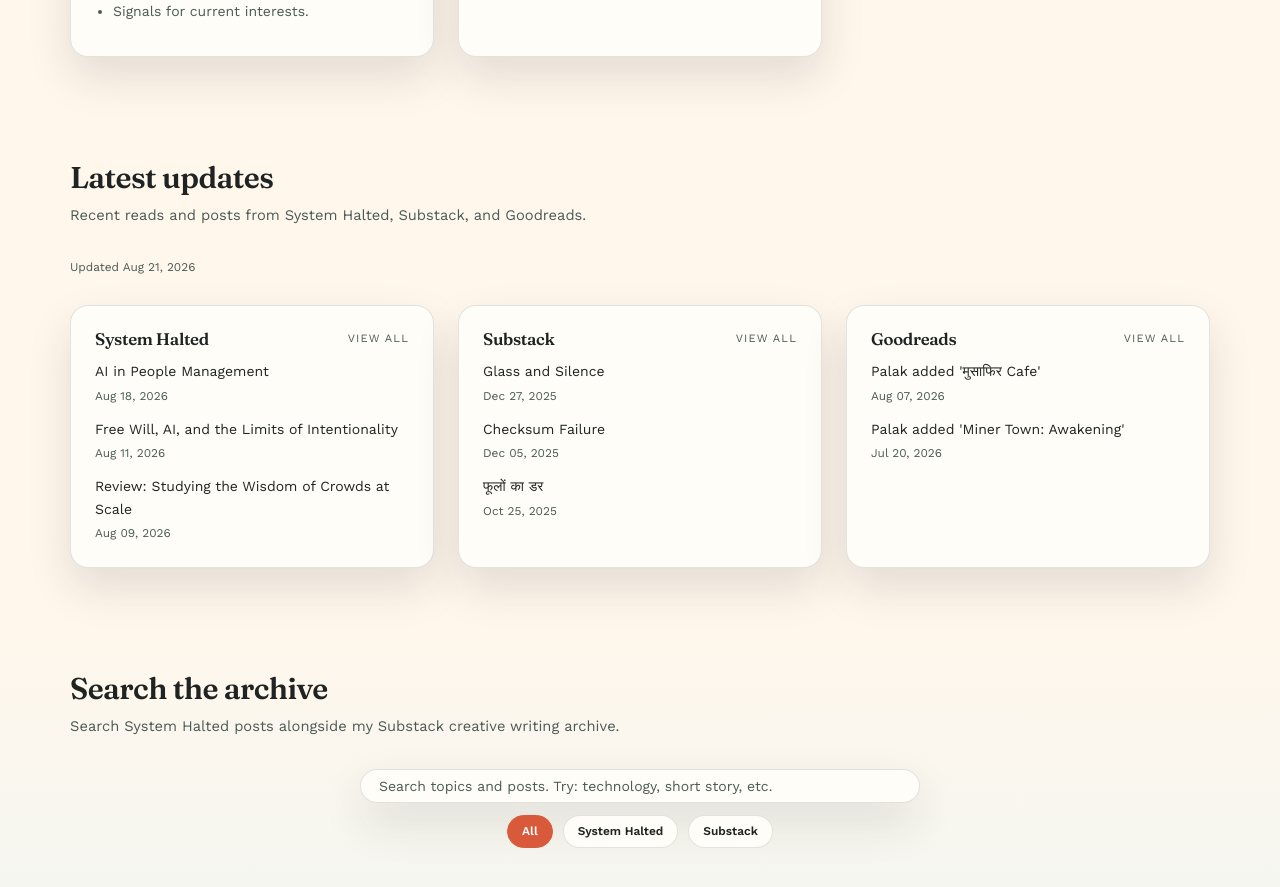
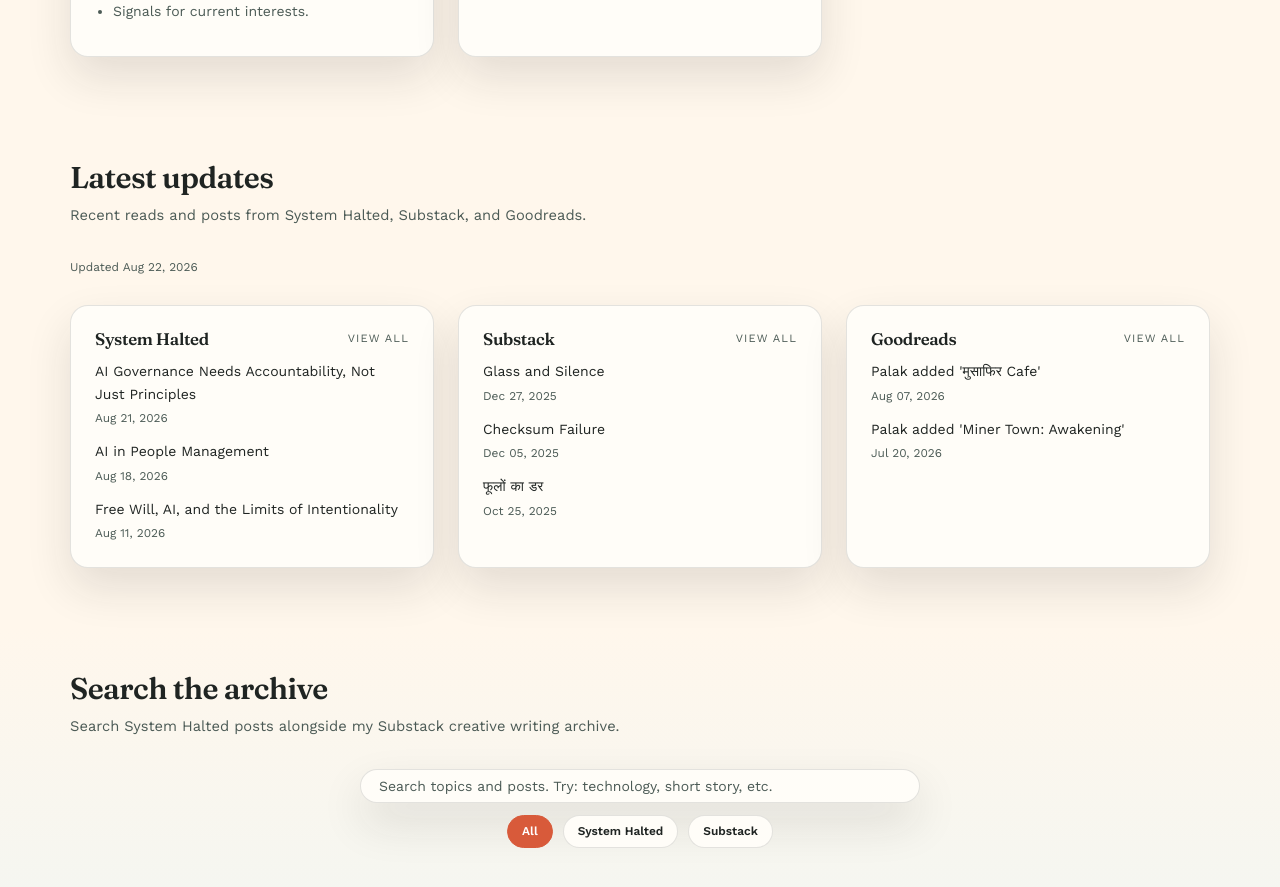
Before and after one commit to systemhalted/about-me, a Jekyll site: the page built from index.html, in a window 1280 px wide and 900 px high, scrolled down 2421 px. Shown: the top 887 px of the window. Built offline with Jekyll 4.4.1, drawn with Linux system fonts in a browser that asks for light colours; nearby versions of some CDN libraries.

Commit message:
refresh content feeds

```diff
--- a/_data/latest_sources.json
+++ b/_data/latest_sources.json
@@ -1,5 +1,5 @@
 {
-  "updated_at": "2026-08-21T03:16:30Z",
+  "updated_at": "2026-08-22T03:07:40Z",
   "sources": [
     {
       "id": "systemhalted",
@@ -7,6 +7,11 @@
       "url": "https://systemhalted.in",
       "feed_url": "https://systemhalted.in/feed.xml",
       "items": [
+        {
+          "title": "AI Governance Needs Accountability, Not Just Principles",
+          "url": "https://systemhalted.in/2026/08/21/ai-governance-needs-accountability-not-just-principles/",
+          "published": "2026-08-21T00:00:00Z"
+        },
         {
           "title": "AI in People Management",
           "url": "https://systemhalted.in/2026/08/18/ai-in-people-management/",
@@ -16,11 +21,6 @@
           "title": "Free Will, AI, and the Limits of Intentionality",
           "url": "https://systemhalted.in/2026/08/11/free-will-ai-and-the-limits-of-intentionality/",
           "published": "2026-08-11T00:00:00Z"
-        },
-        {
-          "title": "Review: Studying the Wisdom of Crowds at Scale",
-          "url": "https://systemhalted.in/2026/08/09/review-studying-wisdom-of-crowds-at-scale/",
-          "published": "2026-08-09T00:00:00Z"
         }
       ]
     },
```
